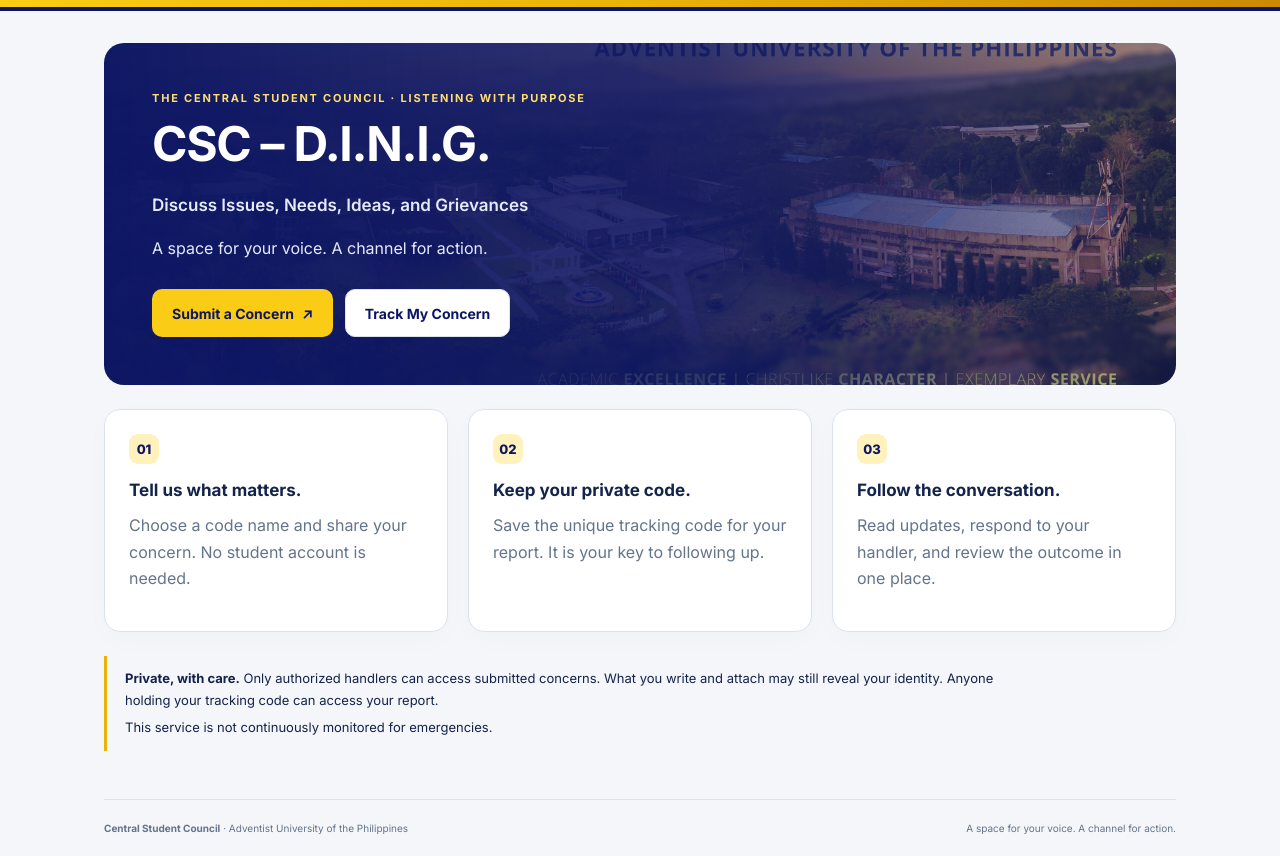
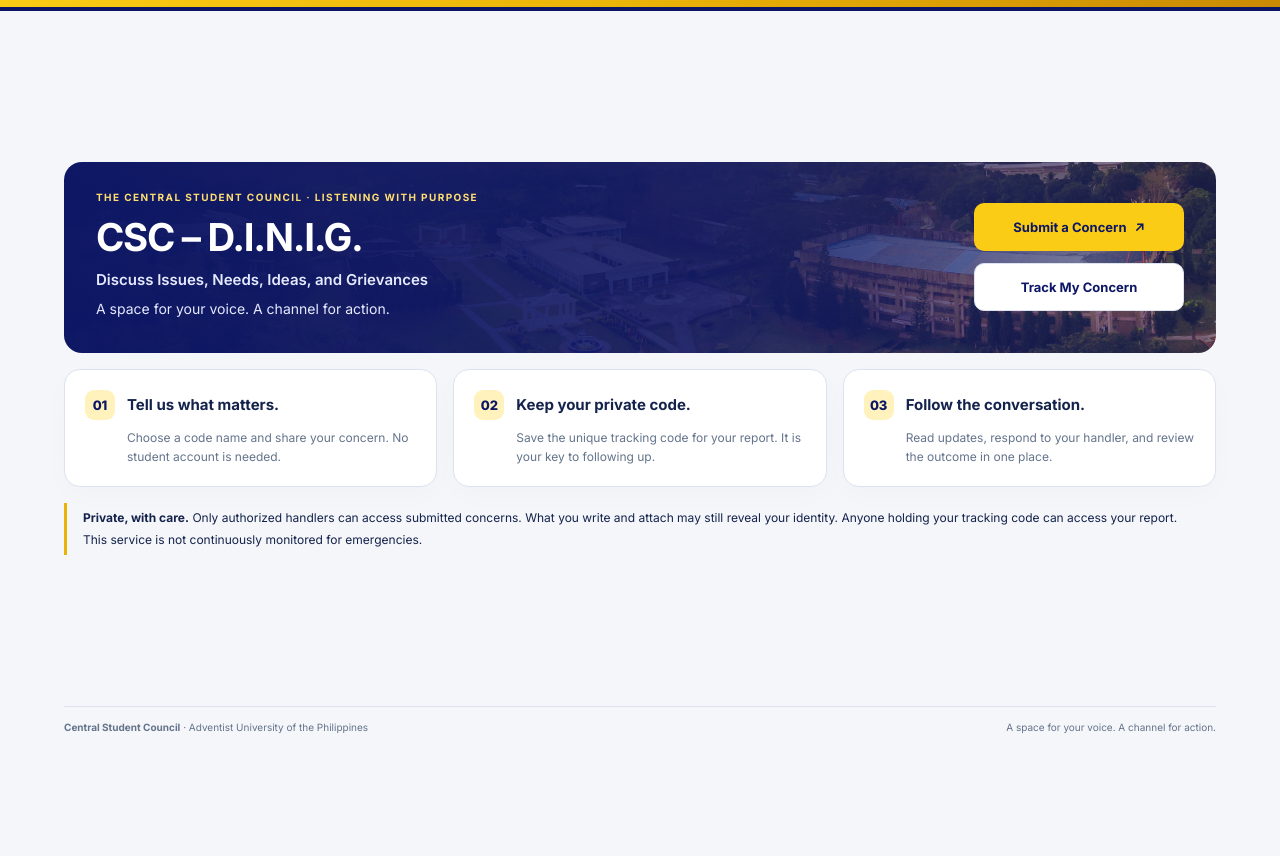
Before and after one commit to centralstudentcouncil2026-rgb/CSC-DINIG, a website: page index.html in a window 1280 px wide. Shown: the part 53-909 px from the top of the page. After the commit the page ends 800 px from the top, so only its background shows below. Drawn offline with Linux system fonts and the light colour scheme; no server answers.

Commit message:
Compact student homepage to fit desktop screens

```diff
--- a/docs/styles.css
+++ b/docs/styles.css
@@ -4,6 +4,33 @@
 @media(max-width:760px){main{padding:22px 16px 36px}.hero{padding:32px 24px}.home-grid{grid-template-columns:1fr;gap:12px}.home-grid .panel{display:grid;grid-template-columns:30px 1fr;column-gap:16px;padding:20px}.home-grid .panel p{grid-column:2;font-size:13px;margin:0}.home-grid .panel h3{align-self:center}.home-grid .step-number{margin:0}.panel{padding:22px}.report-layout{grid-template-columns:1fr}.report-top{align-items:flex-start}.report-top .actions{justify-content:flex-end}.report-top h1{font-size:25px}.filters{grid-template-columns:1fr 1fr}.settings-grid{grid-template-columns:1fr}.review-list{grid-template-columns:1fr;gap:5px}.review-list dd{margin-bottom:12px}.csc-site-header .csc-header-brand small{display:block;font-size:7px;max-width:210px}.csc-header-actions a{font-size:10px;padding:4px}.csc-header-actions a:first-child{display:none}footer{width:calc(100% - 32px);flex-direction:column;gap:5px}.compact{margin:12px auto}.form-grid{gap:20px}.page-intro h1{font-size:30px}}
 @media(max-width:480px){.form-grid{grid-template-columns:1fr}.full{grid-column:auto}.hero h1{font-size:35px}.hero .meaning{font-size:14px}.actions .button{flex:1}.report-top{flex-wrap:wrap}.report-top .actions{width:100%;justify-content:flex-start}.report-row{grid-template-columns:1fr}.filters{gap:12px}.filters input,.filters select{font-size:13px;padding:10px}.panel{padding:20px}.message-head{flex-direction:column;gap:4px}.csc-site-header .csc-header-brand small{font-size:6.5px;max-width:none}}
 @media(prefers-reduced-motion:reduce){*{scroll-behavior:auto!important;transition:none!important}}
+
+/* Desktop student landing page: compact hierarchy without clipping content. */
+@media(min-width:901px){
+ main:has(>.hero){display:flex;flex-direction:column;justify-content:center;gap:clamp(12px,2vh,22px);padding:20px 24px;width:min(1200px,100%)}
+ main>.hero{display:grid;grid-template-columns:minmax(0,1fr) 210px;column-gap:32px;padding:28px 32px;border-radius:18px;flex-shrink:0}
+ main>.hero>:not(.actions){grid-column:1}
+ main>.hero .eyebrow{font-size:10px;line-height:1.5;letter-spacing:1.4px}
+ main>.hero h1{font-size:clamp(32px,3vw,42px);line-height:1.15;margin:10px 0}
+ main>.hero p{font-size:14px;line-height:1.5;margin:0 0 6px;max-width:none}
+ main>.hero .meaning{font-size:15px}
+ main>.hero .actions{grid-column:2;grid-row:1/5;align-self:center;display:flex;flex-direction:column;align-items:stretch;gap:12px;margin:0}
+ main>.hero .button{min-height:48px;font-size:13px}
+ main:has(>.hero)>.home-grid{margin:0;gap:16px;flex-shrink:0}
+ main:has(>.hero)>.home-grid .panel{display:grid;grid-template-columns:30px minmax(0,1fr);gap:8px 12px;align-content:start;padding:20px}
+ main:has(>.hero)>.home-grid .step-number{margin:0;grid-column:1;grid-row:1}
+ main:has(>.hero)>.home-grid h3{font-size:15px;line-height:1.4;align-self:center;margin:0}
+ main:has(>.hero)>.home-grid p{grid-column:2;font-size:12px;line-height:1.6;margin:0}
+ main:has(>.hero)>.privacy-note{max-width:none;font-size:12px;line-height:1.5;padding:2px 0 2px 16px;flex-shrink:0}
+ main:has(>.hero)>.privacy-note p{margin:4px 0;line-height:1.5}
+ body:has(main>.hero)>footer{width:calc(100% - 48px);max-width:1152px;padding:12px 0;flex-shrink:0}
+}
+@media(min-width:901px) and (max-height:650px){
+ main:has(>.hero){padding-block:14px;gap:12px}
+ main>.hero{padding:22px 28px}
+ main:has(>.hero)>.home-grid .panel{padding:16px}
+ body:has(main>.hero)>footer{padding-block:10px}
+}
 
 /* Staff login shares the CSC campus photography and softly shaded account card. */
 body:has(.dinig-login){background:linear-gradient(110deg,#081833c9,#08183366),url('./assets/login-campus.jpg') center/cover fixed}
--- a/public/styles.css
+++ b/public/styles.css
@@ -4,6 +4,33 @@
 @media(max-width:760px){main{padding:22px 16px 36px}.hero{padding:32px 24px}.home-grid{grid-template-columns:1fr;gap:12px}.home-grid .panel{display:grid;grid-template-columns:30px 1fr;column-gap:16px;padding:20px}.home-grid .panel p{grid-column:2;font-size:13px;margin:0}.home-grid .panel h3{align-self:center}.home-grid .step-number{margin:0}.panel{padding:22px}.report-layout{grid-template-columns:1fr}.report-top{align-items:flex-start}.report-top .actions{justify-content:flex-end}.report-top h1{font-size:25px}.filters{grid-template-columns:1fr 1fr}.settings-grid{grid-template-columns:1fr}.review-list{grid-template-columns:1fr;gap:5px}.review-list dd{margin-bottom:12px}.csc-site-header .csc-header-brand small{display:block;font-size:7px;max-width:210px}.csc-header-actions a{font-size:10px;padding:4px}.csc-header-actions a:first-child{display:none}footer{width:calc(100% - 32px);flex-direction:column;gap:5px}.compact{margin:12px auto}.form-grid{gap:20px}.page-intro h1{font-size:30px}}
 @media(max-width:480px){.form-grid{grid-template-columns:1fr}.full{grid-column:auto}.hero h1{font-size:35px}.hero .meaning{font-size:14px}.actions .button{flex:1}.report-top{flex-wrap:wrap}.report-top .actions{width:100%;justify-content:flex-start}.report-row{grid-template-columns:1fr}.filters{gap:12px}.filters input,.filters select{font-size:13px;padding:10px}.panel{padding:20px}.message-head{flex-direction:column;gap:4px}.csc-site-header .csc-header-brand small{font-size:6.5px;max-width:none}}
 @media(prefers-reduced-motion:reduce){*{scroll-behavior:auto!important;transition:none!important}}
+
+/* Desktop student landing page: compact hierarchy without clipping content. */
+@media(min-width:901px){
+ main:has(>.hero){display:flex;flex-direction:column;justify-content:center;gap:clamp(12px,2vh,22px);padding:20px 24px;width:min(1200px,100%)}
+ main>.hero{display:grid;grid-template-columns:minmax(0,1fr) 210px;column-gap:32px;padding:28px 32px;border-radius:18px;flex-shrink:0}
+ main>.hero>:not(.actions){grid-column:1}
+ main>.hero .eyebrow{font-size:10px;line-height:1.5;letter-spacing:1.4px}
+ main>.hero h1{font-size:clamp(32px,3vw,42px);line-height:1.15;margin:10px 0}
+ main>.hero p{font-size:14px;line-height:1.5;margin:0 0 6px;max-width:none}
+ main>.hero .meaning{font-size:15px}
+ main>.hero .actions{grid-column:2;grid-row:1/5;align-self:center;display:flex;flex-direction:column;align-items:stretch;gap:12px;margin:0}
+ main>.hero .button{min-height:48px;font-size:13px}
+ main:has(>.hero)>.home-grid{margin:0;gap:16px;flex-shrink:0}
+ main:has(>.hero)>.home-grid .panel{display:grid;grid-template-columns:30px minmax(0,1fr);gap:8px 12px;align-content:start;padding:20px}
+ main:has(>.hero)>.home-grid .step-number{margin:0;grid-column:1;grid-row:1}
+ main:has(>.hero)>.home-grid h3{font-size:15px;line-height:1.4;align-self:center;margin:0}
+ main:has(>.hero)>.home-grid p{grid-column:2;font-size:12px;line-height:1.6;margin:0}
+ main:has(>.hero)>.privacy-note{max-width:none;font-size:12px;line-height:1.5;padding:2px 0 2px 16px;flex-shrink:0}
+ main:has(>.hero)>.privacy-note p{margin:4px 0;line-height:1.5}
+ body:has(main>.hero)>footer{width:calc(100% - 48px);max-width:1152px;padding:12px 0;flex-shrink:0}
+}
+@media(min-width:901px) and (max-height:650px){
+ main:has(>.hero){padding-block:14px;gap:12px}
+ main>.hero{padding:22px 28px}
+ main:has(>.hero)>.home-grid .panel{padding:16px}
+ body:has(main>.hero)>footer{padding-block:10px}
+}
 
 /* Staff login shares the CSC campus photography and softly shaded account card. */
 body:has(.dinig-login){background:linear-gradient(110deg,#081833c9,#08183366),url('/assets/login-campus.jpg') center/cover fixed}
--- a/styles.css
+++ b/styles.css
@@ -4,6 +4,33 @@
 @media(max-width:760px){main{padding:22px 16px 36px}.hero{padding:32px 24px}.home-grid{grid-template-columns:1fr;gap:12px}.home-grid .panel{display:grid;grid-template-columns:30px 1fr;column-gap:16px;padding:20px}.home-grid .panel p{grid-column:2;font-size:13px;margin:0}.home-grid .panel h3{align-self:center}.home-grid .step-number{margin:0}.panel{padding:22px}.report-layout{grid-template-columns:1fr}.report-top{align-items:flex-start}.report-top .actions{justify-content:flex-end}.report-top h1{font-size:25px}.filters{grid-template-columns:1fr 1fr}.settings-grid{grid-template-columns:1fr}.review-list{grid-template-columns:1fr;gap:5px}.review-list dd{margin-bottom:12px}.csc-site-header .csc-header-brand small{display:block;font-size:7px;max-width:210px}.csc-header-actions a{font-size:10px;padding:4px}.csc-header-actions a:first-child{display:none}footer{width:calc(100% - 32px);flex-direction:column;gap:5px}.compact{margin:12px auto}.form-grid{gap:20px}.page-intro h1{font-size:30px}}
 @media(max-width:480px){.form-grid{grid-template-columns:1fr}.full{grid-column:auto}.hero h1{font-size:35px}.hero .meaning{font-size:14px}.actions .button{flex:1}.report-top{flex-wrap:wrap}.report-top .actions{width:100%;justify-content:flex-start}.report-row{grid-template-columns:1fr}.filters{gap:12px}.filters input,.filters select{font-size:13px;padding:10px}.panel{padding:20px}.message-head{flex-direction:column;gap:4px}.csc-site-header .csc-header-brand small{font-size:6.5px;max-width:none}}
 @media(prefers-reduced-motion:reduce){*{scroll-behavior:auto!important;transition:none!important}}
+
+/* Desktop student landing page: compact hierarchy without clipping content. */
+@media(min-width:901px){
+ main:has(>.hero){display:flex;flex-direction:column;justify-content:center;gap:clamp(12px,2vh,22px);padding:20px 24px;width:min(1200px,100%)}
+ main>.hero{display:grid;grid-template-columns:minmax(0,1fr) 210px;column-gap:32px;padding:28px 32px;border-radius:18px;flex-shrink:0}
+ main>.hero>:not(.actions){grid-column:1}
+ main>.hero .eyebrow{font-size:10px;line-height:1.5;letter-spacing:1.4px}
+ main>.hero h1{font-size:clamp(32px,3vw,42px);line-height:1.15;margin:10px 0}
+ main>.hero p{font-size:14px;line-height:1.5;margin:0 0 6px;max-width:none}
+ main>.hero .meaning{font-size:15px}
+ main>.hero .actions{grid-column:2;grid-row:1/5;align-self:center;display:flex;flex-direction:column;align-items:stretch;gap:12px;margin:0}
+ main>.hero .button{min-height:48px;font-size:13px}
+ main:has(>.hero)>.home-grid{margin:0;gap:16px;flex-shrink:0}
+ main:has(>.hero)>.home-grid .panel{display:grid;grid-template-columns:30px minmax(0,1fr);gap:8px 12px;align-content:start;padding:20px}
+ main:has(>.hero)>.home-grid .step-number{margin:0;grid-column:1;grid-row:1}
+ main:has(>.hero)>.home-grid h3{font-size:15px;line-height:1.4;align-self:center;margin:0}
+ main:has(>.hero)>.home-grid p{grid-column:2;font-size:12px;line-height:1.6;margin:0}
+ main:has(>.hero)>.privacy-note{max-width:none;font-size:12px;line-height:1.5;padding:2px 0 2px 16px;flex-shrink:0}
+ main:has(>.hero)>.privacy-note p{margin:4px 0;line-height:1.5}
+ body:has(main>.hero)>footer{width:calc(100% - 48px);max-width:1152px;padding:12px 0;flex-shrink:0}
+}
+@media(min-width:901px) and (max-height:650px){
+ main:has(>.hero){padding-block:14px;gap:12px}
+ main>.hero{padding:22px 28px}
+ main:has(>.hero)>.home-grid .panel{padding:16px}
+ body:has(main>.hero)>footer{padding-block:10px}
+}
 
 /* Staff login shares the CSC campus photography and softly shaded account card. */
 body:has(.dinig-login){background:linear-gradient(110deg,#081833c9,#08183366),url('./assets/login-campus.jpg') center/cover fixed}
```
